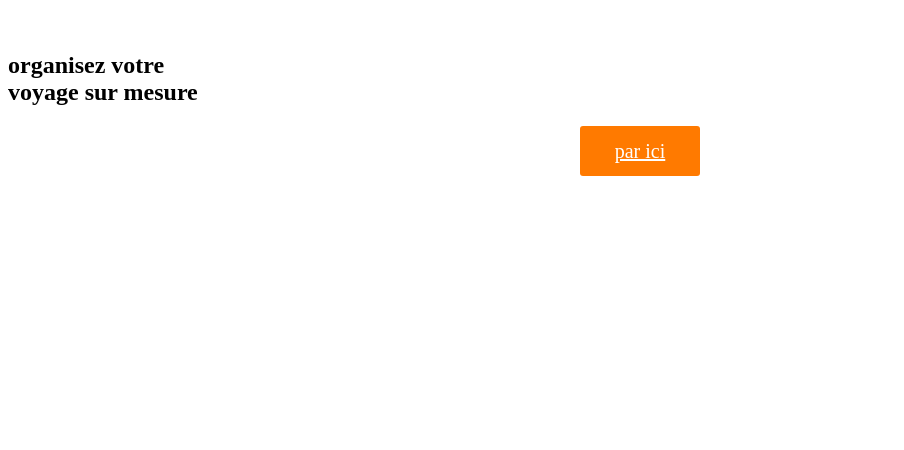
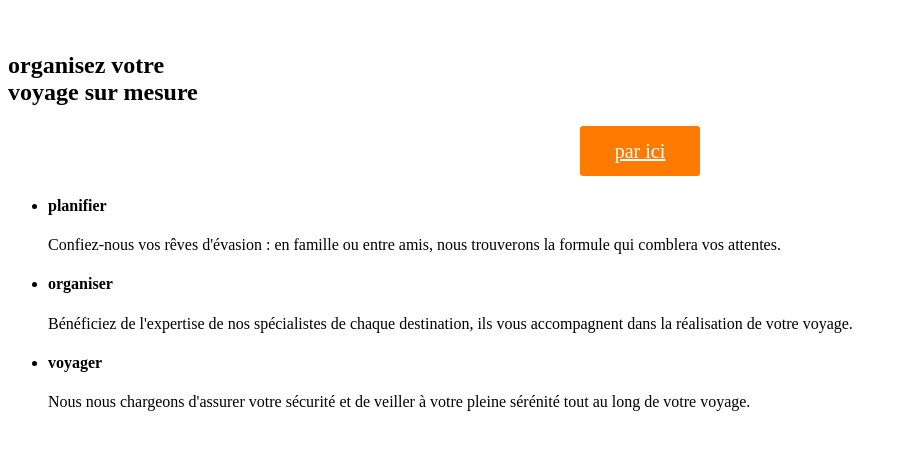
Before and after one commit to titibrown/03_APPRENTISSAGE_WEB_CLIENT, a plain HTML site: page html/formation/Sitewebvoyage/index.html in a window 1280 px wide. Shown: the part 136-586 px from the top of the page, without its empty margins (0-904 px from the left). Drawn offline with Linux system fonts and the light colour scheme.

Commit message:
Update index.html

```diff
--- a/html/formation/Sitewebvoyage/index.html
+++ b/html/formation/Sitewebvoyage/index.html
@@ -24,3 +24,21 @@
                 <h2>organisez votre<br><strong>voyage sur mesure</strong> </h2>
                 <a href="#" class="button-1">par ici</a>
             </div>
+        </section>
+
+                <ul>
+                    <li id="step-1">
+                        <h4>planifier</h4>
+                        <p>Confiez-nous vos rêves d'évasion : en famille ou entre amis, nous trouverons la formule qui comblera vos attentes.</p>
+                    </li>
+                    <li id="step-2">
+                        <h4>organiser</h4>
+                        <p>Bénéficiez de l'expertise de nos spécialistes de chaque destination, ils vous accompagnent dans la réalisation de votre voyage.</p>
+                    </li>
+                    <li id="step-3">
+                        <h4>voyager</h4>
+                        <p>Nous nous chargeons d'assurer votre sécurité et de veiller à votre pleine sérénité tout au long de votre voyage.</p>
+                    </li>
+
+                </ul>
+            </div>
```
